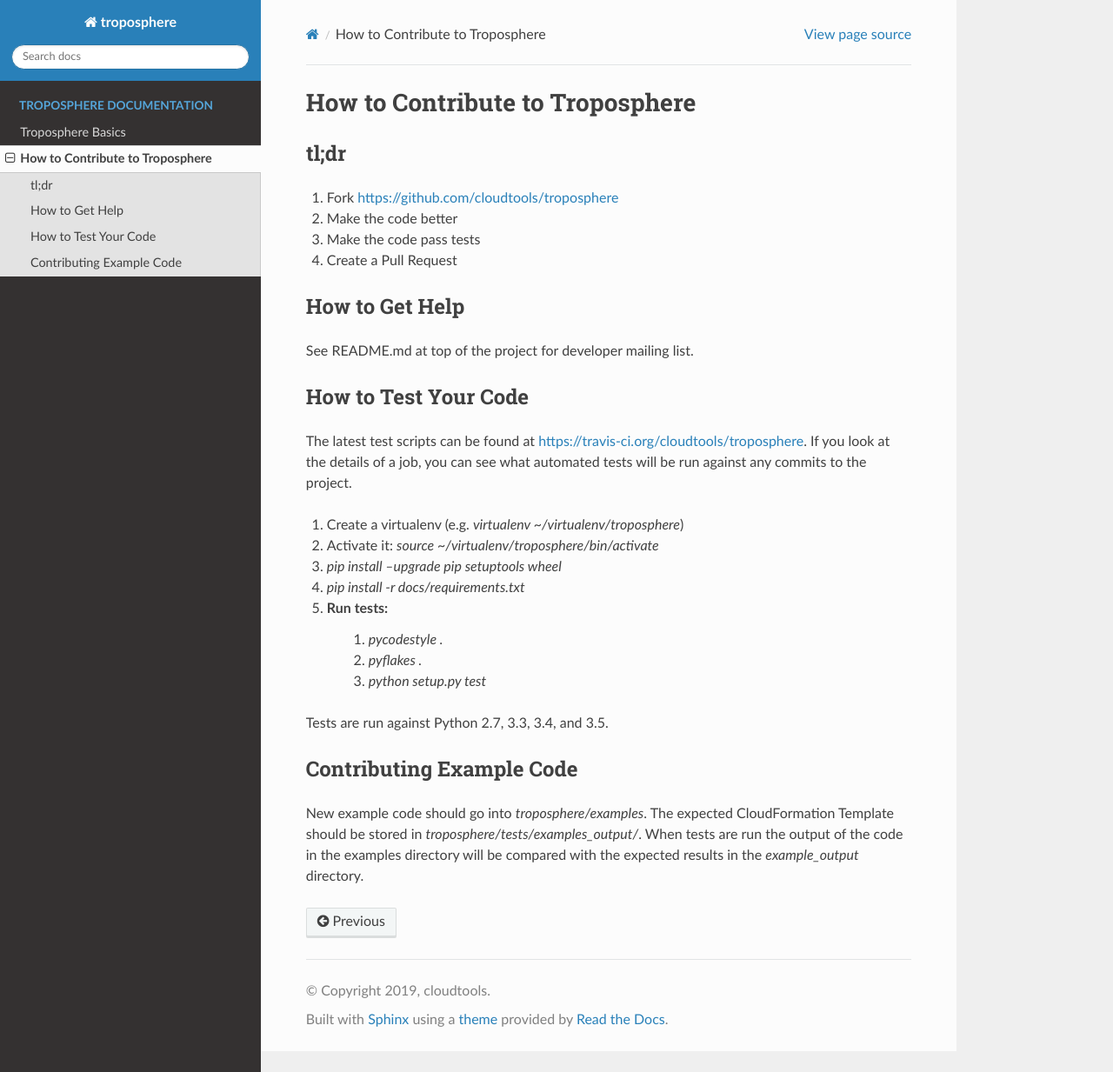
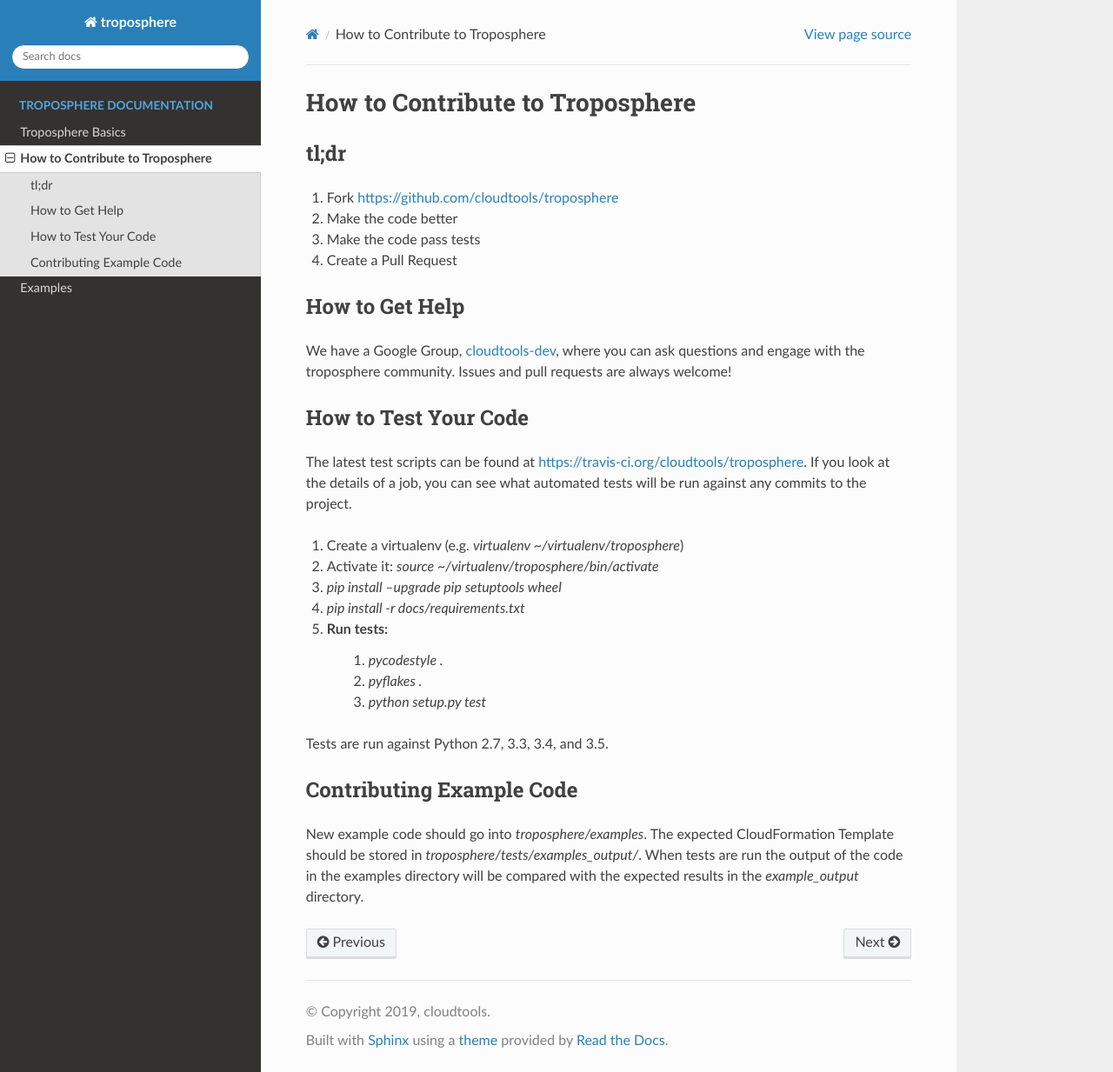
Before and after one commit to cloudtools/troposphere, a Sphinx documentation site: the page built from docs/contribute.rst, in a window 1280 px wide and 1233 px high. Shown: the whole window at 87% size. Built offline with Sphinx 7.4.7 and the Read the Docs theme 2.0.0, drawn with Linux system fonts in a browser that asks for light colours.

Commit message:
working on examples to load modules, basestring issue

```diff
--- a/docs/conf.py
+++ b/docs/conf.py
@@ -12,10 +12,10 @@
 # add these directories to sys.path here. If the directory is relative to the
 # documentation root, use os.path.abspath to make it absolute, like shown here.
 #
-# import os
-# import sys
-# sys.path.insert(0, os.path.abspath('.'))
-
+import os
+import sys
+sys.path.insert(0, os.path.abspath('.'))
+sys.path.insert(0, os.path.abspath('..'))
 
 # -- Project information -----------------------------------------------------
 
--- a/docs/contribute.rst
+++ b/docs/contribute.rst
@@ -12,7 +12,9 @@
 How to Get Help
 ---------------
 
-See README.md at top of the project for developer mailing list.
+We have a Google Group, cloudtools-dev_, where you can ask questions and
+engage with the troposphere community. Issues and pull requests are always
+welcome!
 
 How to Test Your Code
 ---------------------
@@ -39,3 +41,5 @@
 CloudFormation Template should be stored in `troposphere/tests/examples_output/`.
 When tests are run the output of the code in the examples directory will
 be compared with the expected results in the `example_output` directory.
+
+.. _cloudtools-dev: https://groups.google.com/forum/#!forum/cloudtools-dev
--- a/docs/index.rst
+++ b/docs/index.rst
@@ -365,6 +365,8 @@
     quick_start
     contribute
 
+    examples
+
 Indices and tables
 ==================
 
```
Also changed, not shown: docs/examples.rst (added, +9 -0 lines).
